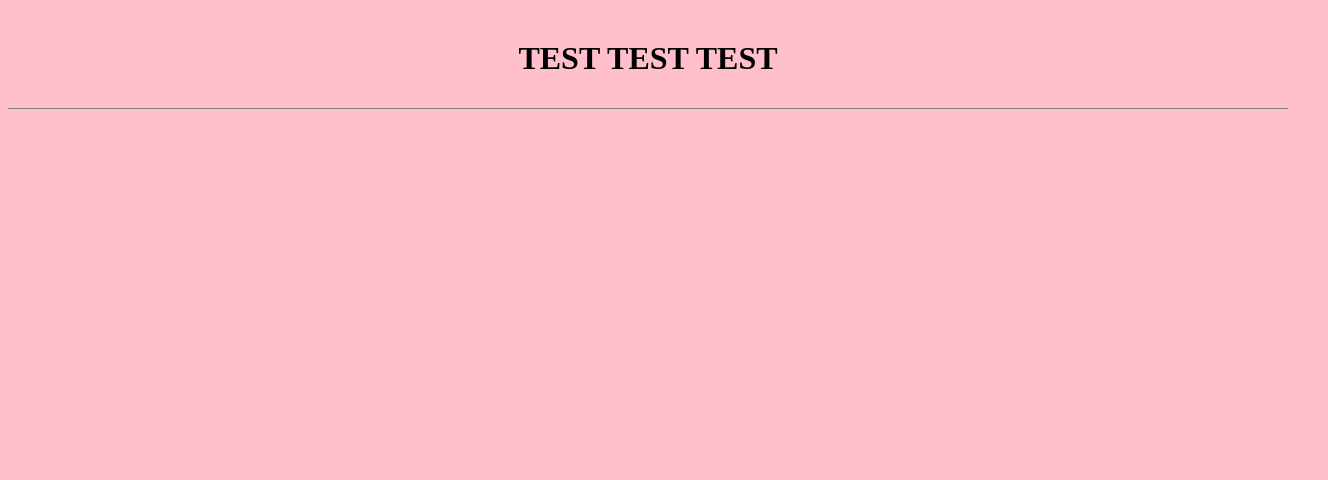
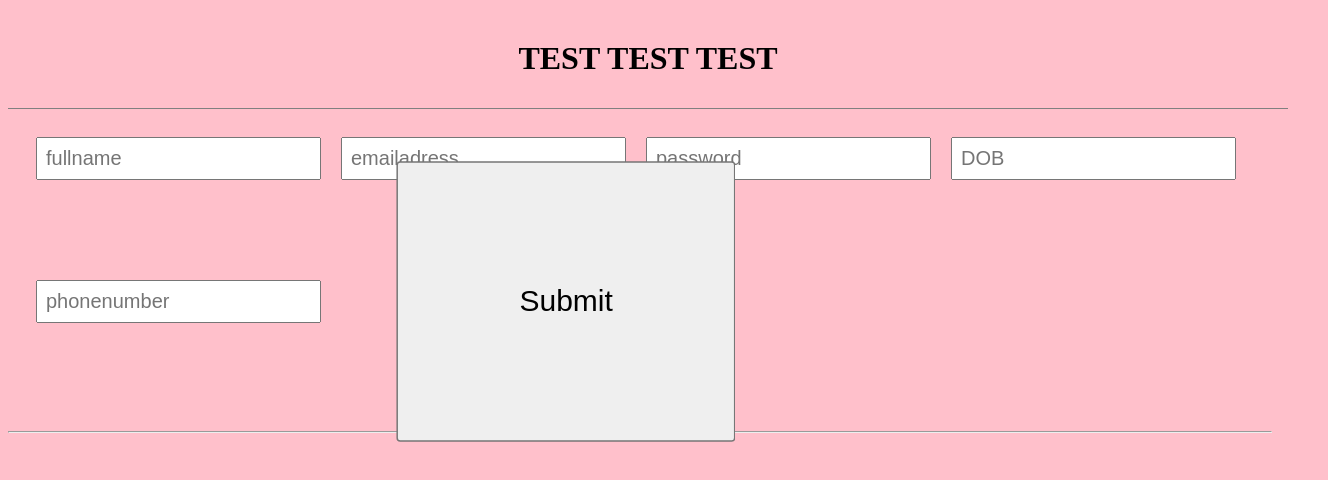
Before and after one commit to Josh-Harris-47/employeesnode, a website: page public/index.html in a window 1280 px wide. Shown: the whole page, 1328 px wide, since content can reach past the window. Drawn offline with nearby package versions, Linux system fonts and the light colour scheme; no server answers.

```diff
--- a/public/app.js
+++ b/public/app.js
@@ -28,3 +28,25 @@
     getEmployees()
   })
 }
+
+var postEmployee = function(){
+  var newEmployee = {
+    name: $("#newname").val(),
+    email: $("#newemail").val(),
+    password: $("#newpassword").val(),
+    dob: $("#newdob").val(),
+    phonenumber: $("#newphonenumber").val()
+  };
+  $.ajax({
+    method: "POST",
+    url: "/employees",
+    data: newEmployee
+  }).then(function(res){
+    getEmployees();
+    $('#newname').val("");
+    $('#newemail').val("");
+    $('#newpassword').val("");
+    $('#newdob').val("");
+    $('#newphonenumber').val("");
+  });
+};
--- a/public/index.html
+++ b/public/index.html
@@ -11,10 +11,16 @@
   <header>
     <h1>TEST TEST TEST</h1>
   </header>
-
-    <div class="container">
-
+    <div class="create">
+      <input type="text" id="newname" placeholder="fullname">
+      <input type="text" id="newemail" placeholder="emailadress">
+      <input type="text" id="newpassword" placeholder="password">
+      <input type="text" id="newdob" placeholder="DOB">
+      <input type="text" id="newphonenumber" placeholder="phonenumber">
+      <input type="submit" onclick="postEmployee()">
     </div>
+    <hr>
+    <div class="container"></div>
 
 
 
--- a/public/styles.css
+++ b/public/styles.css
@@ -40,3 +40,30 @@
   background-color: hotpink;
   border-radius: 10px;
 }
+button:hover{
+  background-color: pink;
+}
+.create{
+  height:max-content;
+  width:100vw;
+  padding:20px;
+  /*display: flex;
+  flex-direction: row;
+  flex-wrap: wrap;*/
+  /*align-items: center;
+  align-content: center;*/
+  /*justify-contf: 10px;*/
+}
+input {
+  font-size: 20px;
+  padding: 8px;
+  margin:8px;
+}
+input[type="submit"]{
+  font-size: 20px;
+  padding: 80px;
+  margin-left: 120px;
+  margin-top: 20px;
+  box-sizing: inherit;
+  transform: scale(1.5);
+}
```
Also changed, not shown: employeeCtrl.js (+7 -0 lines).
